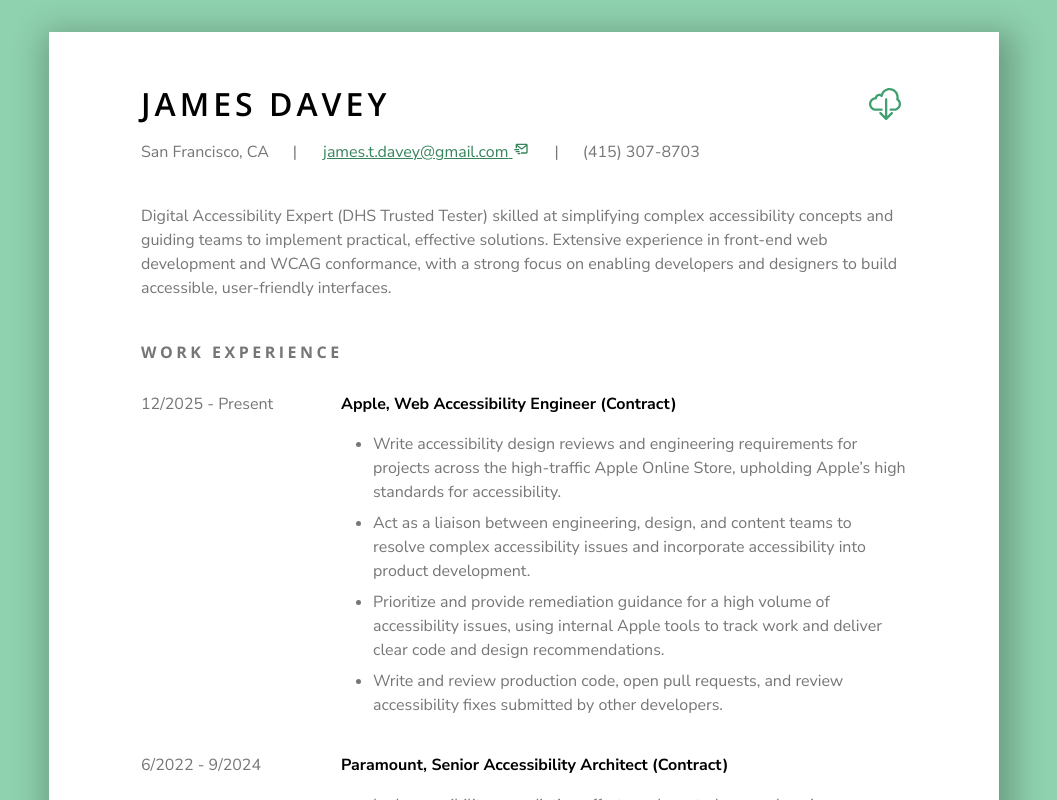
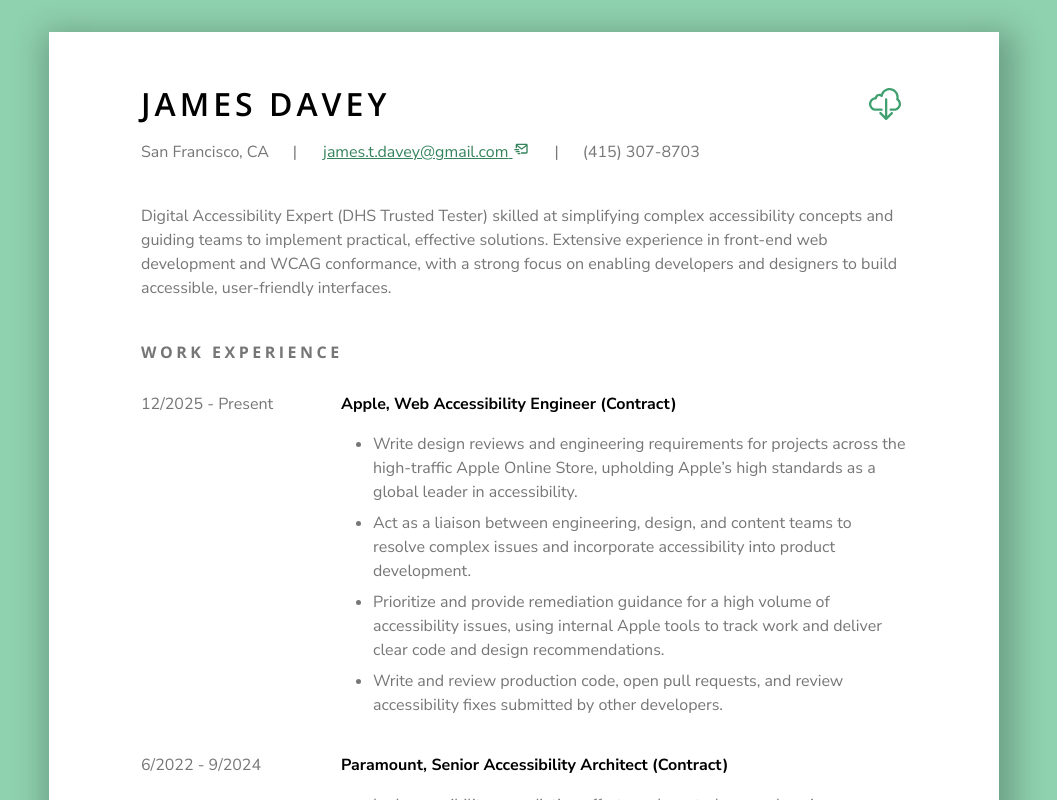
Before and after one commit to jamesthomasdavey/a11y, a React (Create React App) app: page /resume in a window 1280 px wide. Shown: the top 800 px of the page, without its empty margins (116-1173 px from the left). Built offline with nearby package versions, Linux system fonts and the light colour scheme.

Commit message:
Update resumeData.js

```diff
--- a/src/components/pages/Resume/resumeData.js
+++ b/src/components/pages/Resume/resumeData.js
@@ -11,8 +11,8 @@ const resumeData = {
         company: "Apple",
         title: "Web Accessibility Engineer (Contract)",
         responsibilities: [
-          "Write accessibility design reviews and engineering requirements for projects across the high-traffic Apple Online Store, upholding Apple’s high standards for accessibility.",
-          "Act as a liaison between engineering, design, and content teams to resolve complex accessibility issues and incorporate accessibility into product development.",
+          "Write design reviews and engineering requirements for projects across the high-traffic Apple Online Store, upholding Apple’s high standards as a global leader in accessibility.",
+          "Act as a liaison between engineering, design, and content teams to resolve complex issues and incorporate accessibility into product development.",
           "Prioritize and provide remediation guidance for a high volume of accessibility issues, using internal Apple tools to track work and deliver clear code and design recommendations.",
           "Write and review production code, open pull requests, and review accessibility fixes submitted by other developers."
         ]
```
